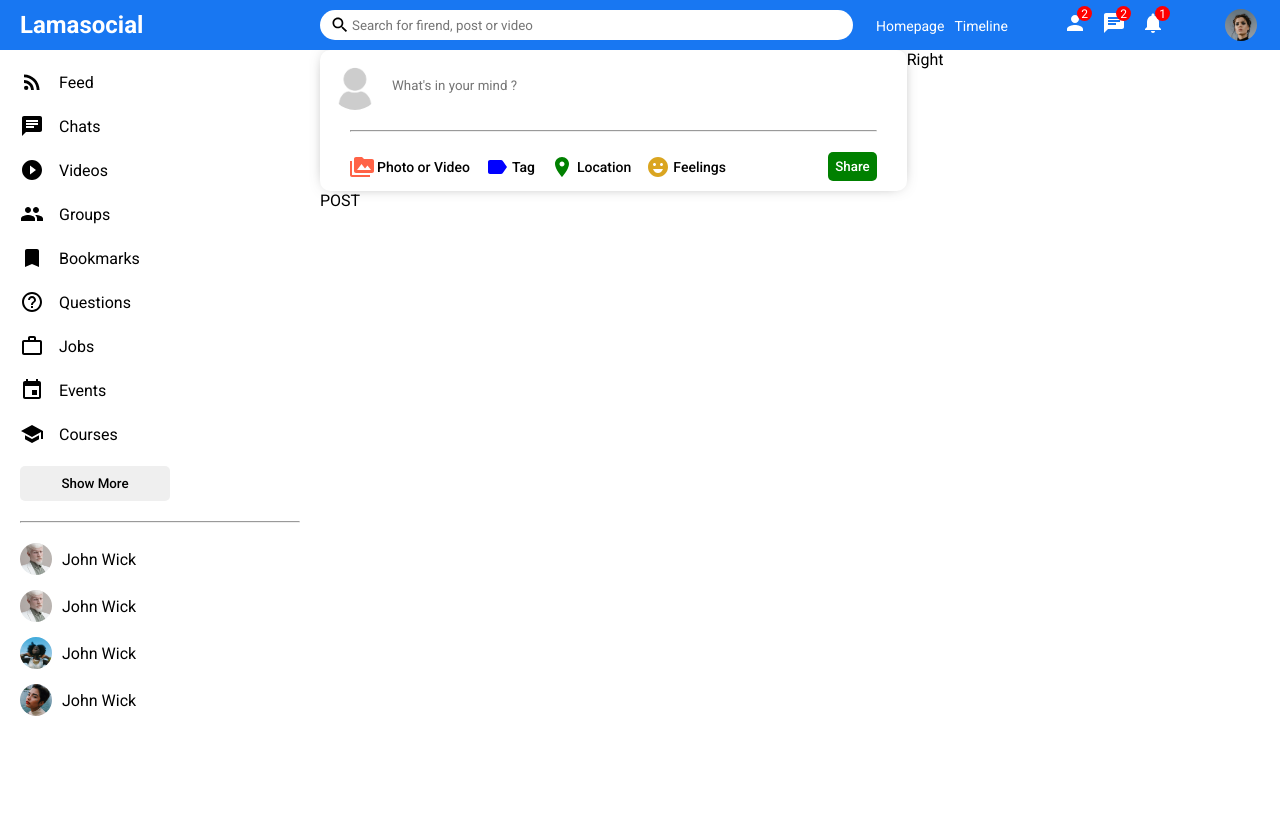
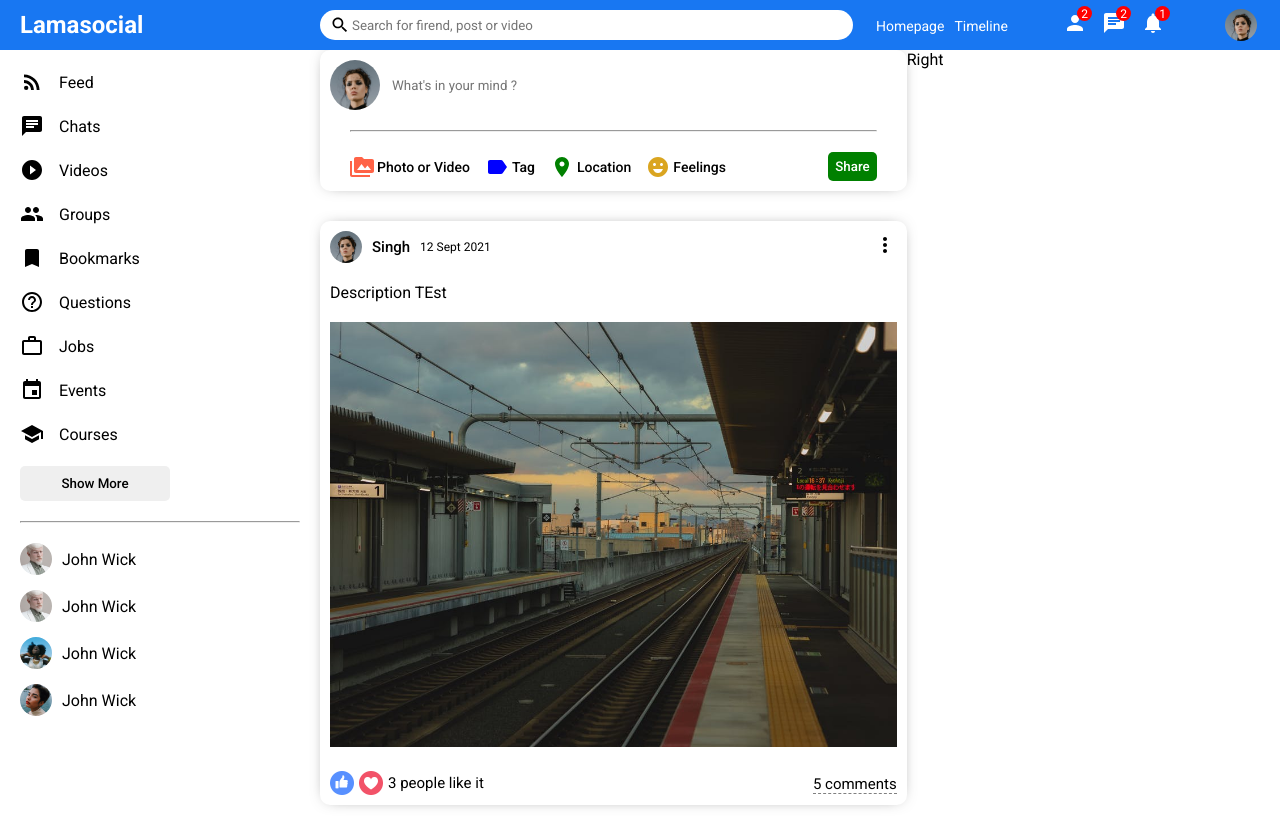
Before and after one commit to bhopals/social-app, a React (Create React App) app: page / in a window 1280 px wide. Before the commit the page ends 800 px from the top, so only its background shows below. Built offline with nearby package versions, Linux system fonts and the light colour scheme.

Commit message:
add post component

```diff
--- a/src/components/post/Post.jsx
+++ b/src/components/post/Post.jsx
@@ -1,5 +1,39 @@
 import "./post.css";
+import { MoreVert } from "@material-ui/icons";
 
-export default function Post() {
-  return <div>POST</div>;
+export default function Post({ post }) {
+  return (
+    <div className="post">
+      <div className="postWrapper">
+        <div className="postTop">
+          <div className="postTopLeft">
+            <img
+              src="/assets/person/1.jpeg"
+              alt=""
+              className="postProfileImg"
+            />
+            <span className="postUsername">Singh</span>
+            <span className="postDate">12 Sept 2021</span>
+          </div>
+          <div className="postTopRight">
+            <MoreVert />
+          </div>
+        </div>
+        <div className="postCenter">
+          <span className="postText">Description TEst</span>
+          <img className="postImg" src="/assets/post/1.jpeg" alt="" />
+        </div>
+        <div className="postBottom">
+          <div className="postBottomLeft">
+            <img className="likeIcon" src={`/assets/like.png`} alt="" />
+            <img className="likeIcon" src={`/assets/heart.png`} alt="" />
+            <span className="postLikeCounter">3 people like it</span>
+          </div>
+          <div className="postBottomRight">
+            <span className="postCommentText">5 comments</span>
+          </div>
+        </div>
+      </div>
+    </div>
+  );
 }
--- a/src/components/post/post.css
+++ b/src/components/post/post.css
@@ -0,0 +1,78 @@
+.post {
+  width: 100%;
+  border-radius: 10px;
+  -webkit-box-shadow: 0px 0px 16px -8px rgba(0, 0, 0, 0.68);
+  box-shadow: 0px 0px 16px -8px rgba(0, 0, 0, 0.68);
+  margin: 30px 0;
+}
+
+.postWrapper {
+  padding: 10px;
+}
+
+.postTop {
+  display: flex;
+  align-items: center;
+  justify-content: space-between;
+}
+
+.postTopLeft {
+  display: flex;
+  align-items: center;
+}
+
+.postProfileImg {
+  width: 32px;
+  height: 32px;
+  border-radius: 50%;
+  object-fit: cover;
+}
+
+.postUsername {
+  font-size: 15px;
+  font-weight: 500;
+  margin: 0 10px;
+}
+
+.postDate {
+  font-size: 12px;
+}
+
+.postCenter {
+  margin: 20px 0;
+}
+
+.postImg {
+  margin-top: 20px;
+  width: 100%;
+  max-height: 500px;
+  object-fit: contain;
+}
+
+.postBottom {
+  display: flex;
+  align-items: center;
+  justify-content: space-between;
+}
+
+.postBottomLeft {
+  display: flex;
+  align-items: center;
+}
+
+.likeIcon {
+  width: 24px;
+  height: 24px;
+  margin-right: 5px;
+  cursor: pointer;
+}
+
+.postLikeCounter {
+  font-size: 15px;
+}
+
+.postCommentText {
+  cursor: pointer;
+  border-bottom: 1px dashed gray;
+  font-size: 15px;
+}
--- a/src/components/share/Share.jsx
+++ b/src/components/share/Share.jsx
@@ -12,11 +12,7 @@ export default function Share() {
     <div className="share">
       <div className="shareWrapper">
         <div className="shareTop">
-          <img
-            className="shareProfileImg"
-            src="/assets/person/noAvatar.png"
-            alt=""
-          />
+          <img className="shareProfileImg" src="/assets/person/1.jpeg" alt="" />
           <input placeholder={"What's in your mind ?"} className="shareInput" />
         </div>
         <hr className="shareHr" />
```
